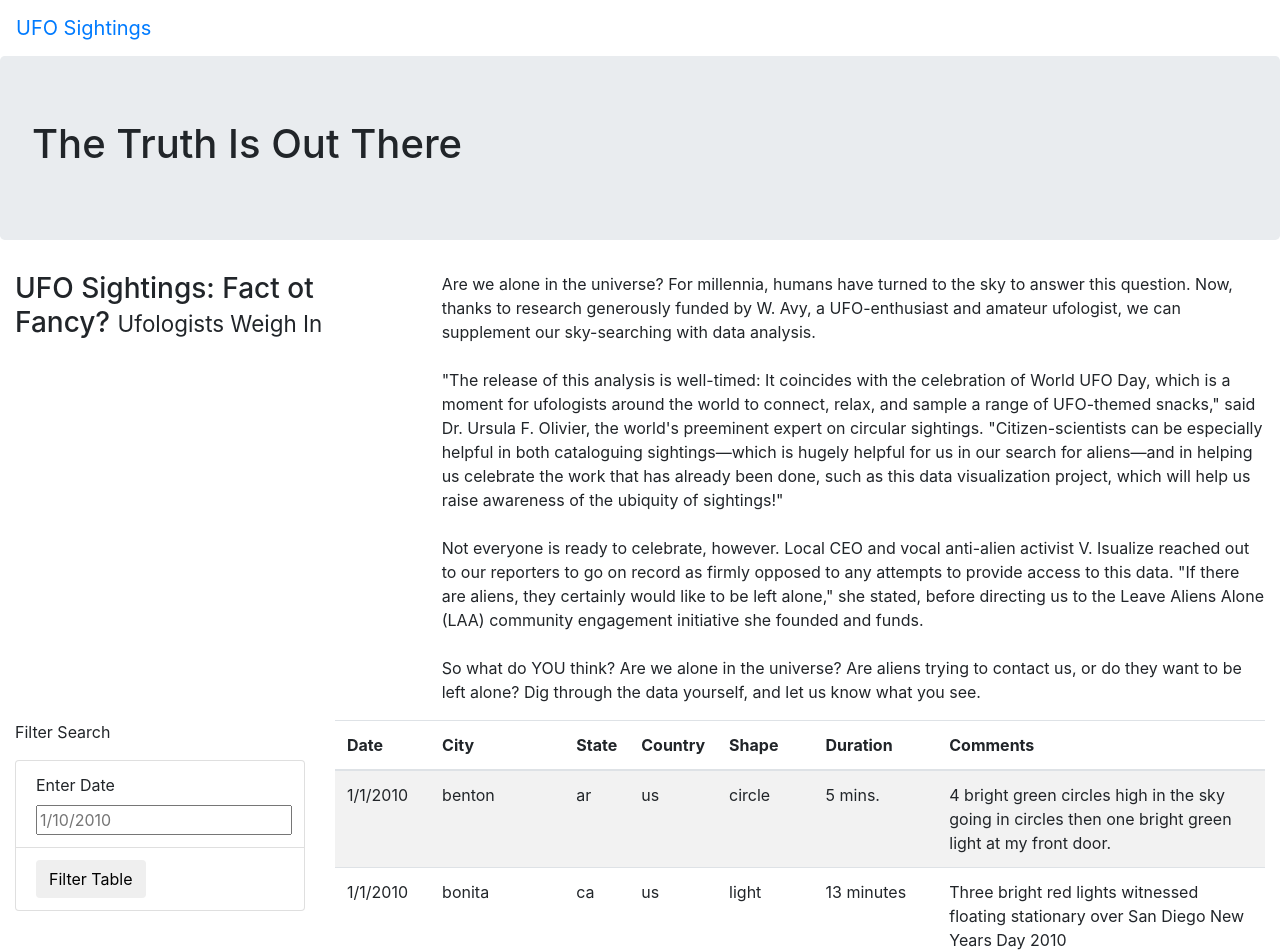
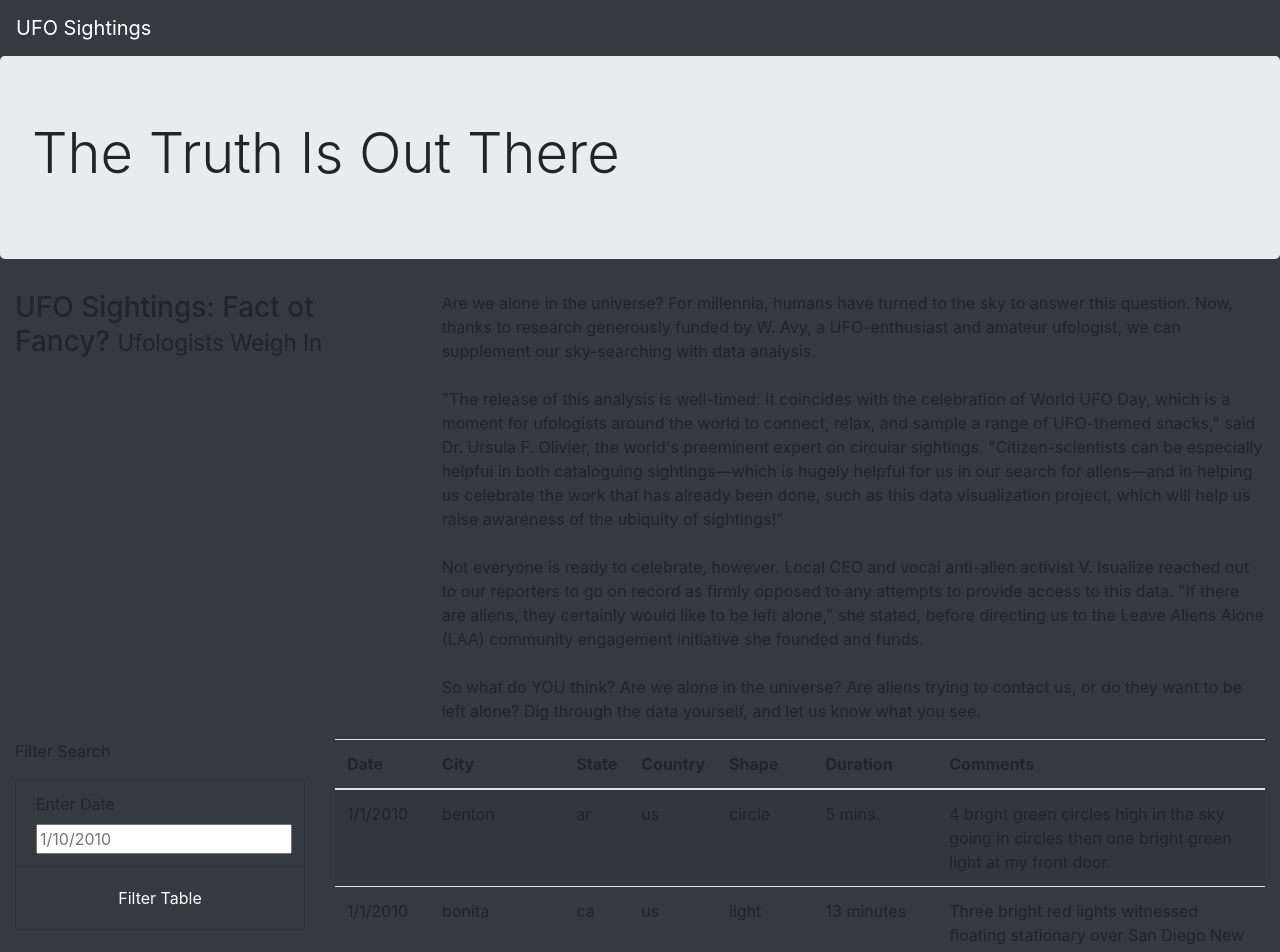
Before and after one commit to ByronKrauskopf/UFOs, a plain HTML site: page index.html in a window 1280 px wide. Shown: the top 952 px of the page. Drawn offline with nearby package versions, Linux system fonts and the light colour scheme.

Commit message:
updated html

```diff
--- a/index.html
+++ b/index.html
@@ -15,17 +15,17 @@
 
 </head>
 
-<body>
+<body class='bg-dark'>
     <div class='wrapper'>
-        <!--Crate navbar that will reset page-->
-        <nav class='navbar navbar-expand-lg'>
+        <!--Navbar-->
+        <nav class='navbar navbar-dark bg-dark navbar-expand-lg'>
             <a class='navbar-brand' href='index.html'>UFO Sightings</a>
         </nav>
     </div>
 
     <!--jumbotron header-->
     <div class='jumbotron'>
-        <h1>The Truth Is Out There</h1>
+        <h1 class='display-4'>The Truth Is Out There</h1>
     </div>
 
     <!--Article title and body-->
@@ -49,17 +49,17 @@
         <div class='row'>
             <!--Filters-->
             <div class='col-md-3'>
-                <form>
+                <form class='bg-dark'>
                     <p>Filter Search</p>
-                    <ul class='list-group'>
+                    <ul class='list-group bg-dark'>
                         <!--Date filter-->
-                        <li class='list-group-item'>
+                        <li class='list-group-item bg-dark'>
                             <label for="date">Enter Date</label>
                             <input type='text' placeholder='1/10/2010' id='datetime' />
                         </li>
                         <!--Filter button-->
-                        <li class='list-group-item'>
-                            <button id='filter-btn' type='button' class='btn btn-default'>Filter Table</button>
+                        <li class='list-group-item bg-dark text-center'>
+                            <button id='filter-btn' type='button' class='btn btn-dark'>Filter Table</button>
                         </li>
                     </ul>
                 </form>
```
